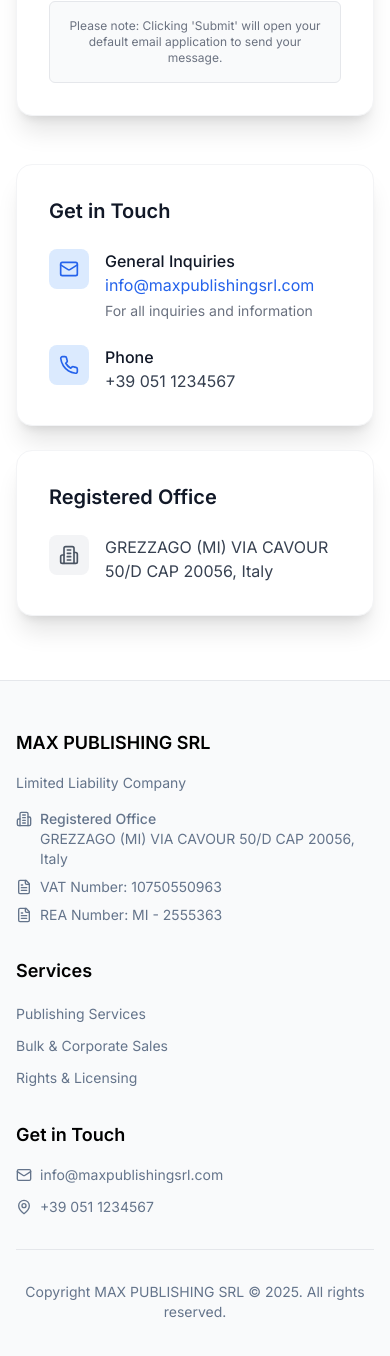
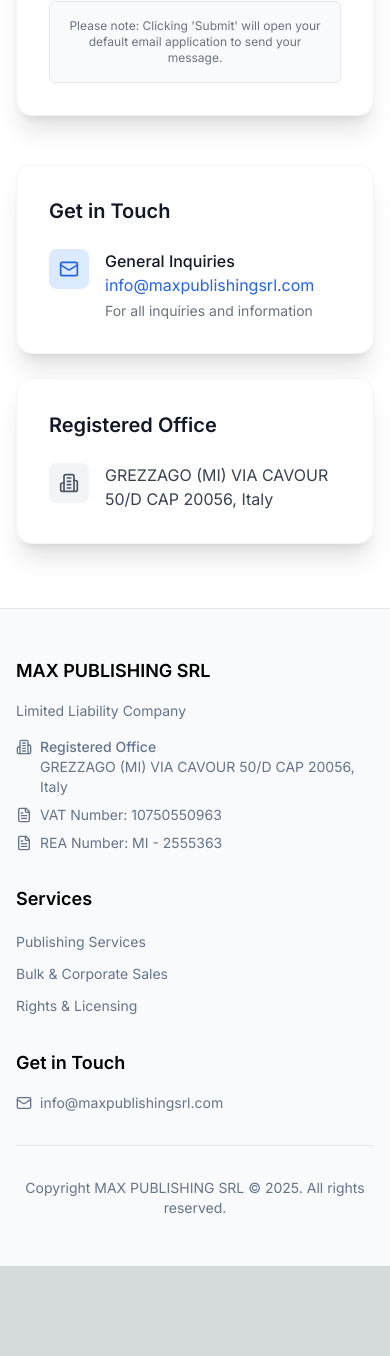
Before and after one commit to Kadxy/max-publish, a Next.js app: page /contact in a window 390 px wide. Shown: the part 1154-2510 px from the top of the page. After the commit the page ends 2420 px from the top, so only its background shows below. Built offline with nearby package versions, Linux system fonts and the light colour scheme.

Commit message:
refactor(contact, footer): Remove phone number references from contact and footer components
- Eliminated phone number display from the Footer and Contact page components to streamline information presentation.
- Updated COMPANY constants to remove the phone number entry.

```diff
--- a/app/components/Footer.tsx
+++ b/app/components/Footer.tsx
@@ -69,12 +69,6 @@
                                     {COMPANY.emails.general}
                                 </a>
                             </div>
-                            {COMPANY.phone && (
-                                <div className="flex items-center space-x-2">
-                                    <MapPin className="h-4 w-4 text-muted-foreground" />
-                                    <span className="text-muted-foreground">{COMPANY.phone}</span>
-                                </div>
-                            )}
                         </div>
                     </div>
                 </div>
--- a/app/contact/page.tsx
+++ b/app/contact/page.tsx
@@ -214,19 +214,6 @@
                                             </p>
                                         </div>
                                     </div>
-
-                                    {/* Phone */}
-                                    {COMPANY.phone && (
-                                        <div className="flex items-start space-x-4">
-                                            <div className="flex-shrink-0 w-10 h-10 flex items-center justify-center bg-blue-100 dark:bg-blue-900/30 rounded-lg">
-                                                <Phone className="h-5 w-5 text-blue-600 dark:text-blue-400" />
-                                            </div>
-                                            <div>
-                                                <h4 className="font-medium text-gray-900 dark:text-white">{language === 'en' ? 'Phone' : 'Telefono'}</h4>
-                                                <p className="text-gray-700 dark:text-gray-300">{COMPANY.phone}</p>
-                                            </div>
-                                        </div>
-                                    )}
                                 </div>
                             </div>
 
--- a/lib/constants.ts
+++ b/lib/constants.ts
@@ -80,7 +80,6 @@
   emails: {
     general: 'info@maxpublishingsrl.com',
   },
-  phone: '+39 051 1234567' // To be confirmed
 }
 
 // All website texts
```
